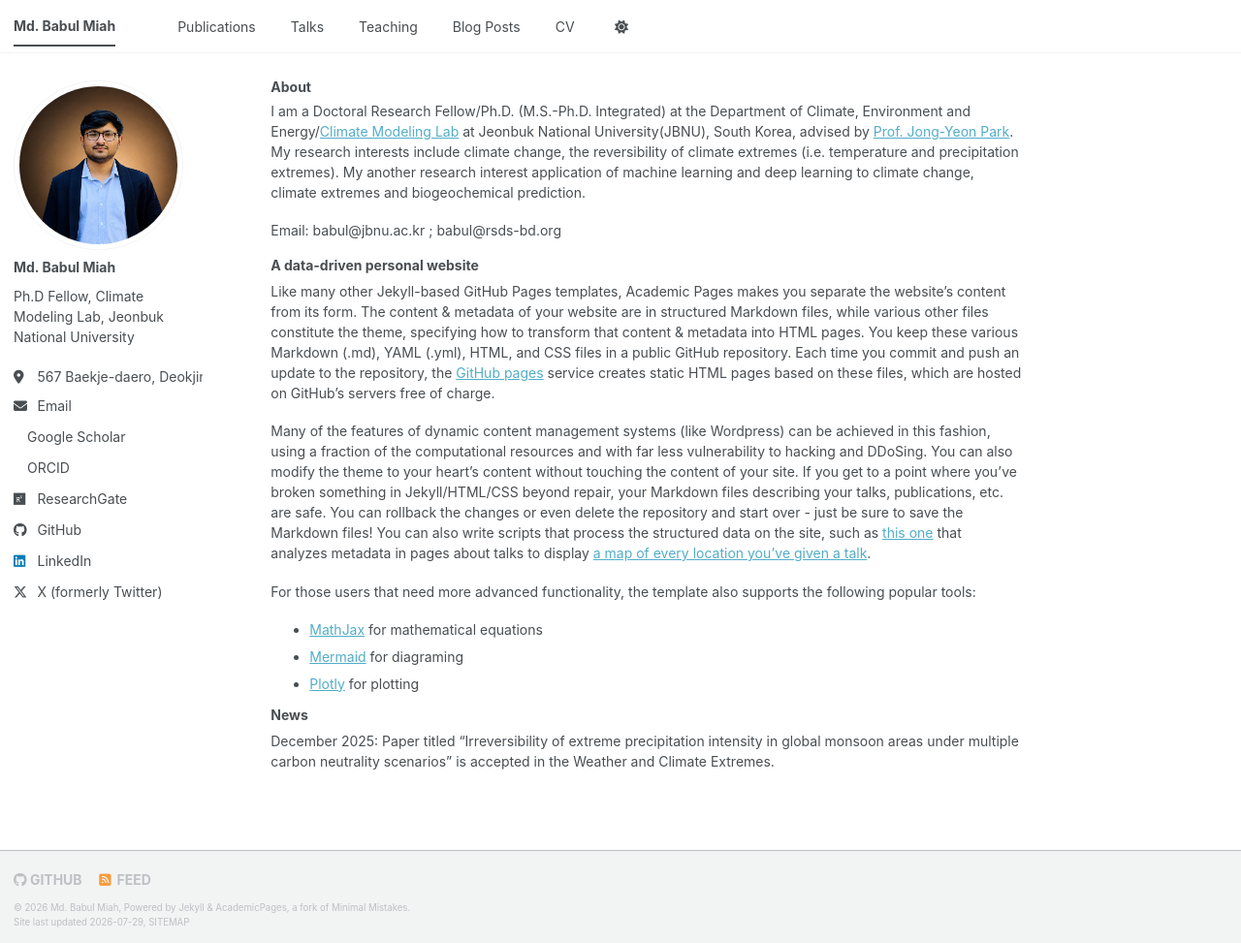
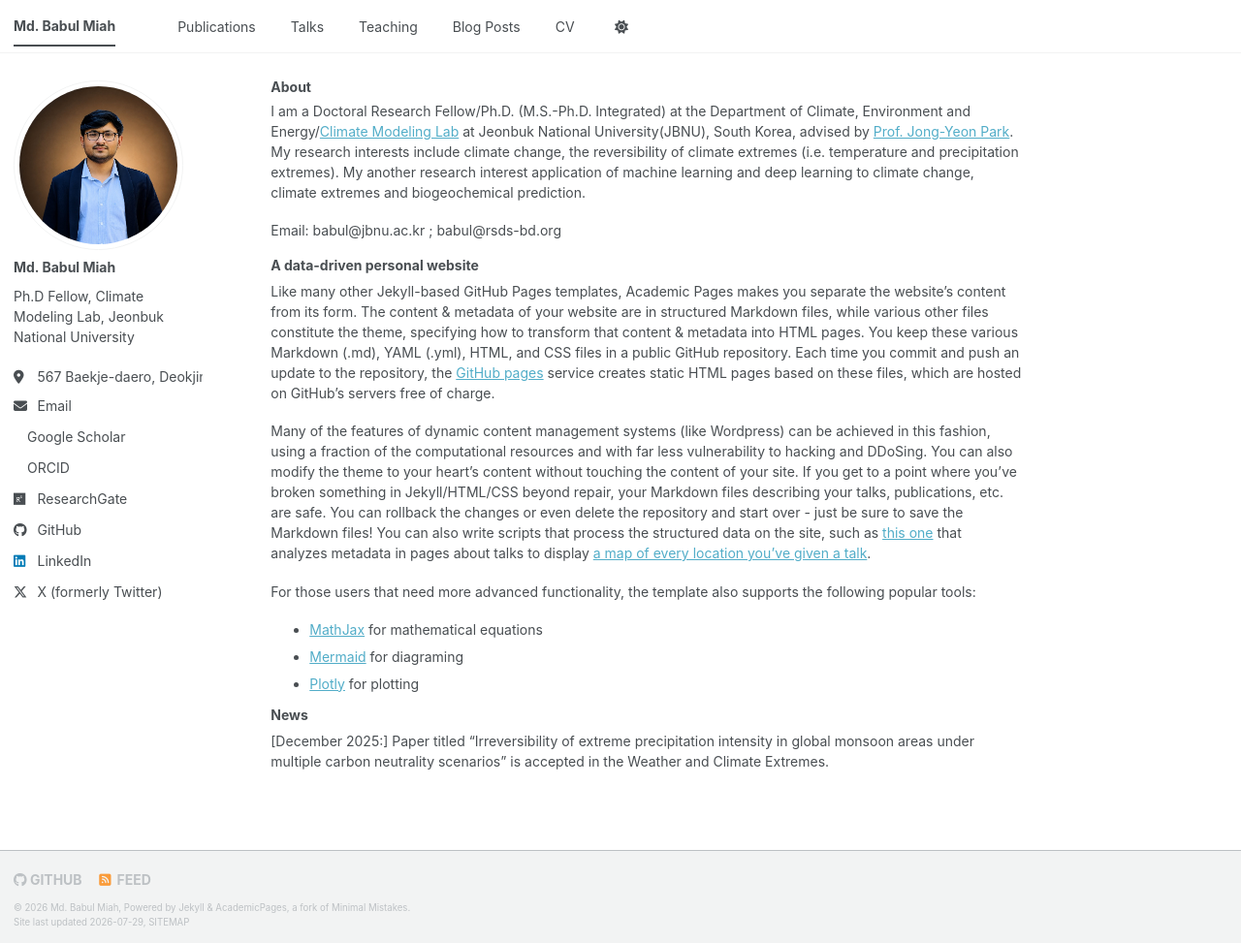
Before and after one commit to mbm-phd/mbm-phd.github.io, a Jekyll site: the page built from _pages/about.md, in a window 1280 px wide and 973 px high. Shown: the whole window at 97% size. Built offline with Jekyll 4.4.1, drawn with Linux system fonts in a browser that asks for light colours; a style sheet for code colours, icons or effects is not loaded.

```diff
--- a/_pages/about.md
+++ b/_pages/about.md
@@ -24,4 +24,4 @@ For those users that need more advanced functionality, the template also support
 
 News
 ======
-December 2025: Paper titled "Irreversibility of extreme precipitation intensity in global monsoon areas under multiple carbon neutrality scenarios" is accepted in the Weather and Climate Extremes.
+[December 2025:] Paper titled "Irreversibility of extreme precipitation intensity in global monsoon areas under multiple carbon neutrality scenarios" is accepted in the Weather and Climate Extremes.
```
